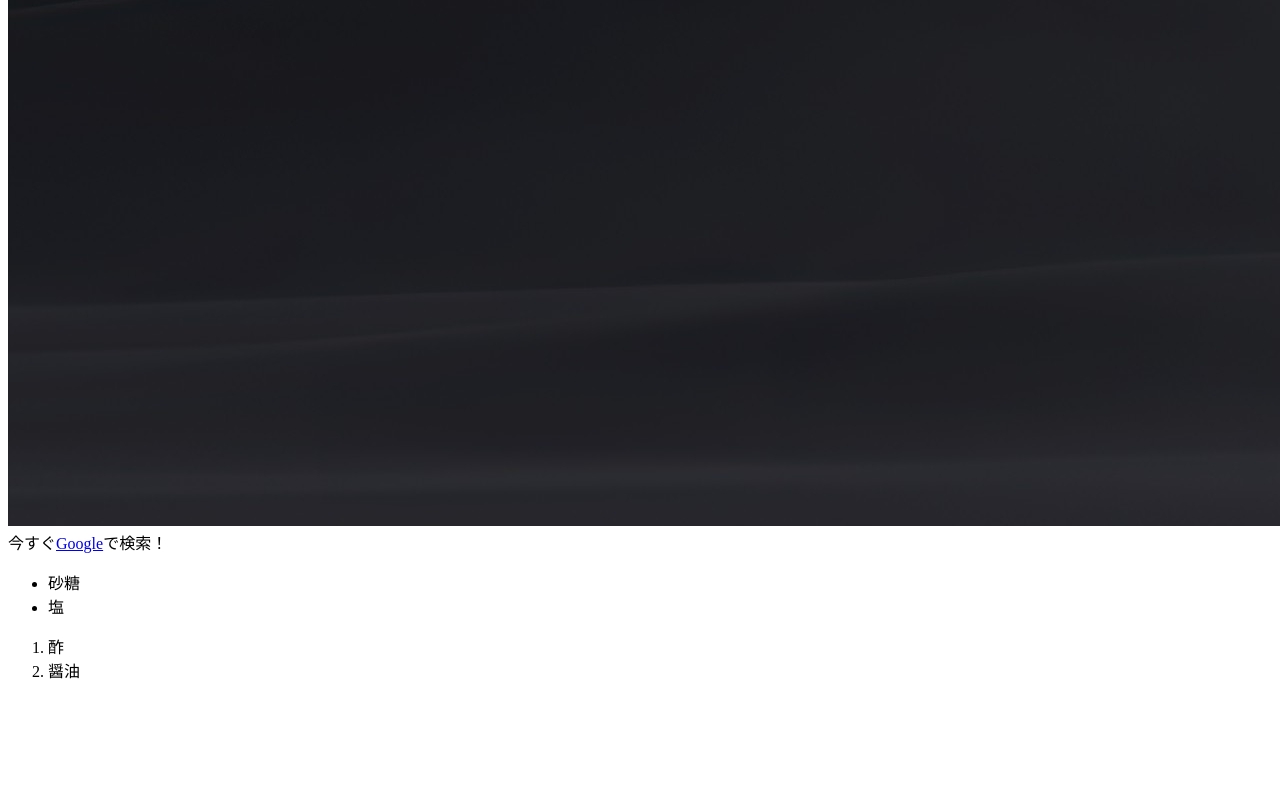
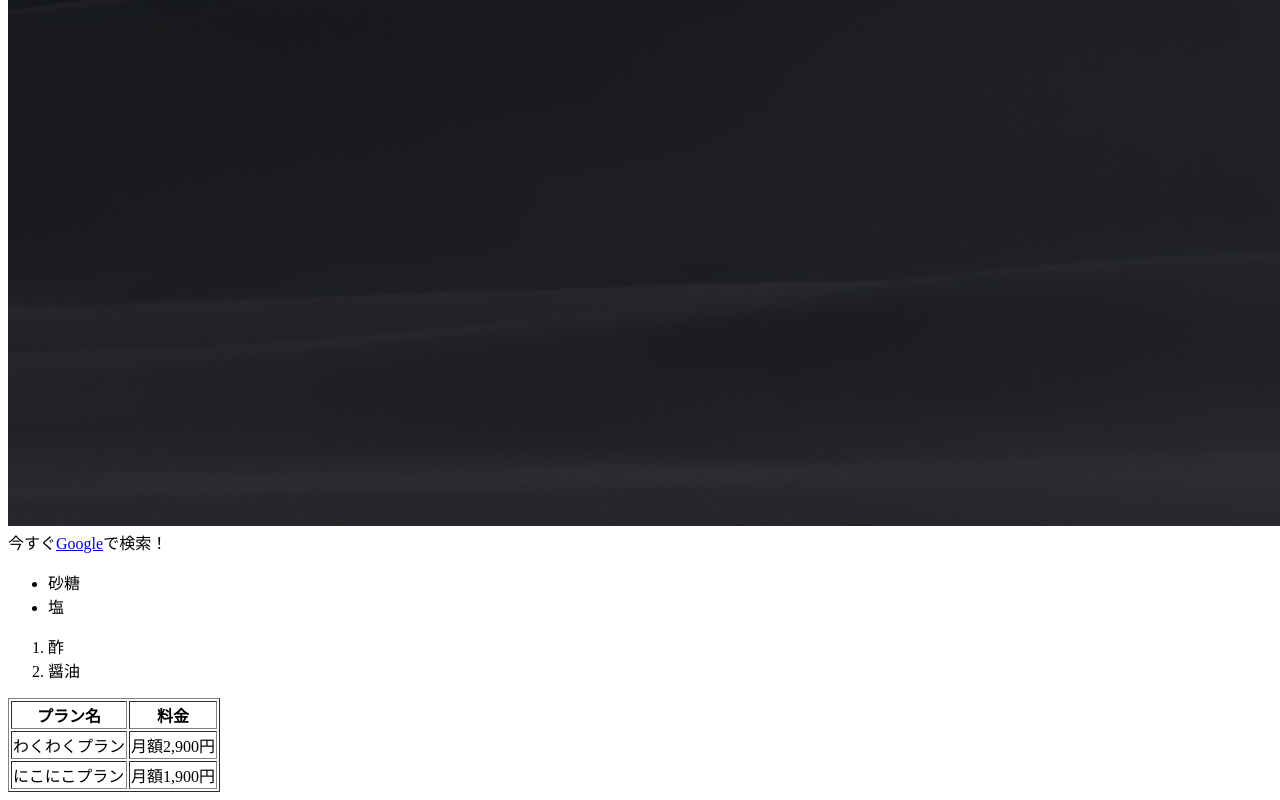
Before and after one commit to yanagyi/Neko2022, a plain HTML site: page index.html in a window 1280 px wide. Shown: the part 2026-2826 px from the top of the page. Before the commit the page ends 2724 px from the top, so only its background shows below. Drawn offline with Linux system fonts and the light colour scheme.

Commit message:
料金表

```diff
--- a/index.html
+++ b/index.html
@@ -36,5 +36,21 @@
             <li>醤油</li>
         </ol>
 
+        <!--料金表-->
+        <table border="1">
+            <tr>
+                <th>プラン名</th>
+                <th>料金</th>
+            </tr>
+            <tr>
+                <td>わくわくプラン</td>
+                <td>月額2,900円</td>
+            </tr>
+            <tr>
+                <td>にこにこプラン</td>
+                <td>月額1,900円</td>
+            </tr>
+        </table>
+
     </body>
 </html>
```
